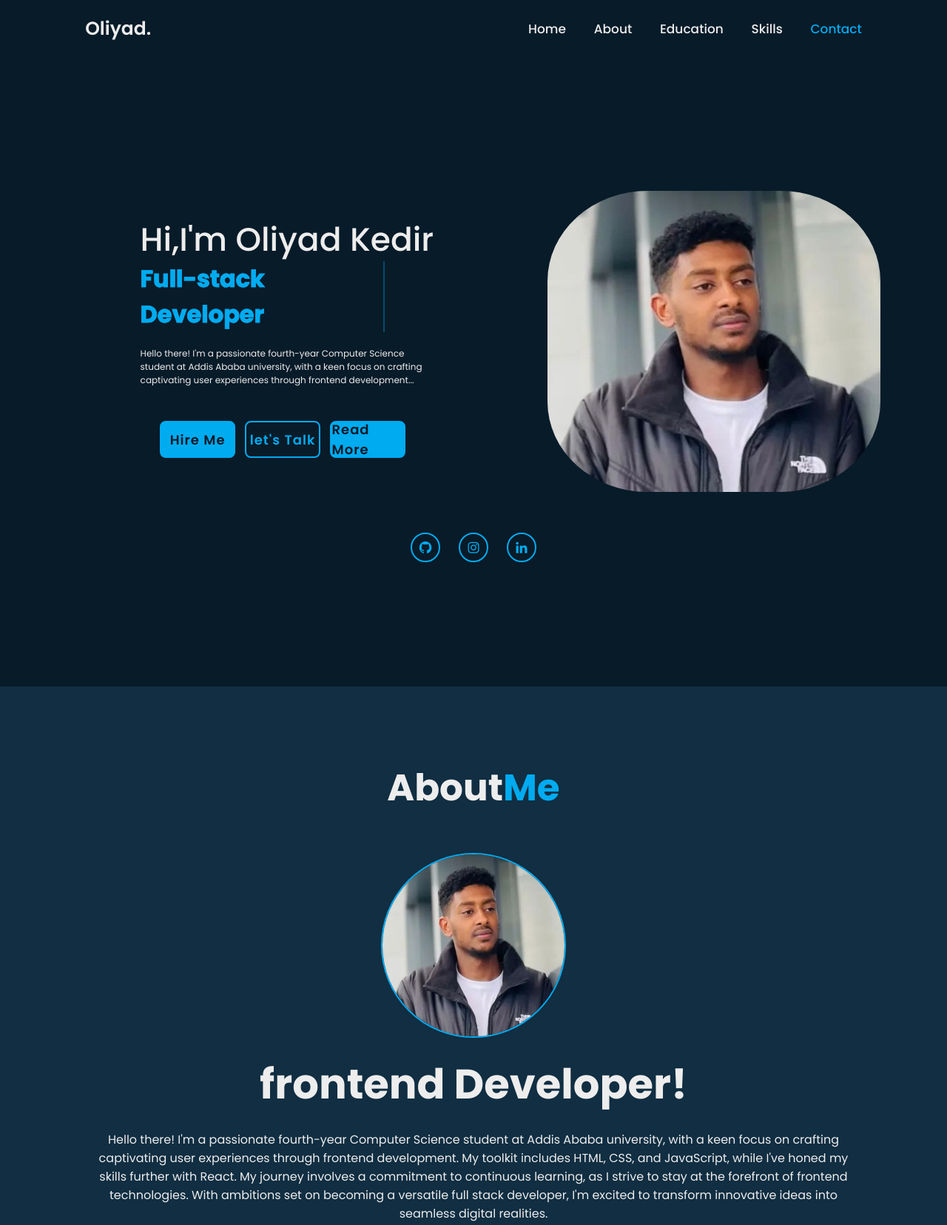
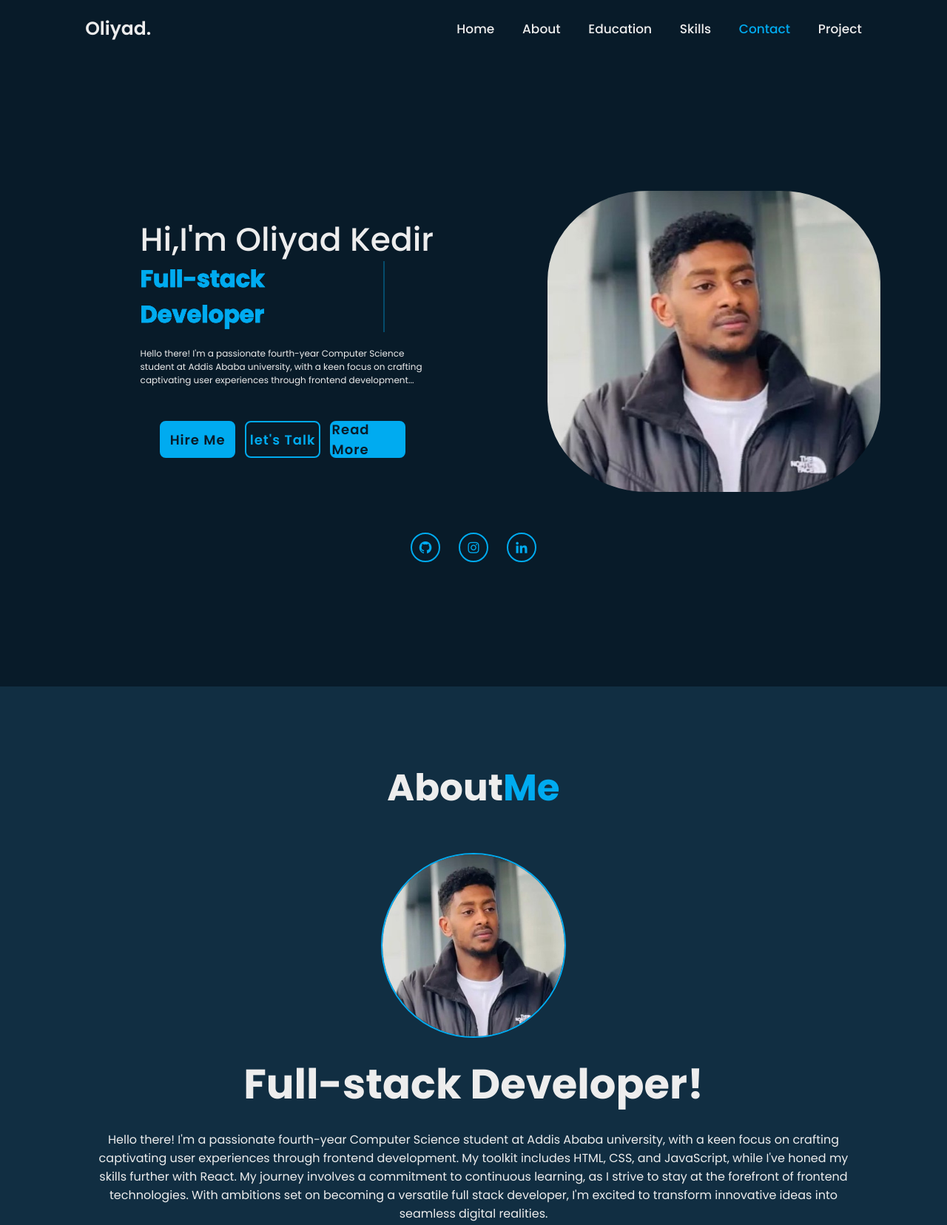
Before and after one commit to oliyadkedir3/PortfolioWebsite, a website: page index.html in a window 1280 px wide. Shown: the top 1656 px of the page at 74% size. Drawn offline with nearby package versions, Linux system fonts and the light colour scheme; a web font is replaced by a local one.

Commit message:
Update style.css and index.html

```diff
--- a/index.html
+++ b/index.html
@@ -26,6 +26,7 @@
       <a href="#education">Education</a>
       <a href="#skills">Skills</a>
       <a href="#contact">Contact</a>
+      <a href="project">Project</a>
 
       <span class="active-nav"></span>
 
@@ -67,7 +68,7 @@
       </span> -->
     </div>
     <div class="about-content">
-      <h3>frontend Developer!</h3>
+      <h3>Full-stack Developer!</h3>
       <p> Hello there! I'm a passionate fourth-year Computer Science student at Addis Ababa university, with a keen
         focus on crafting captivating user experiences through frontend development.  My toolkit includes HTML, CSS, and
         JavaScript, while I've honed my skills further with React. My journey involves a commitment to continuous
--- a/style.css
+++ b/style.css
@@ -573,6 +573,7 @@ width: 100%;
   display: flex;
   justify-content: space-around;
   align-items: center;
+  flex-wrap: wrap;
 }
 
 .projects a {
```
